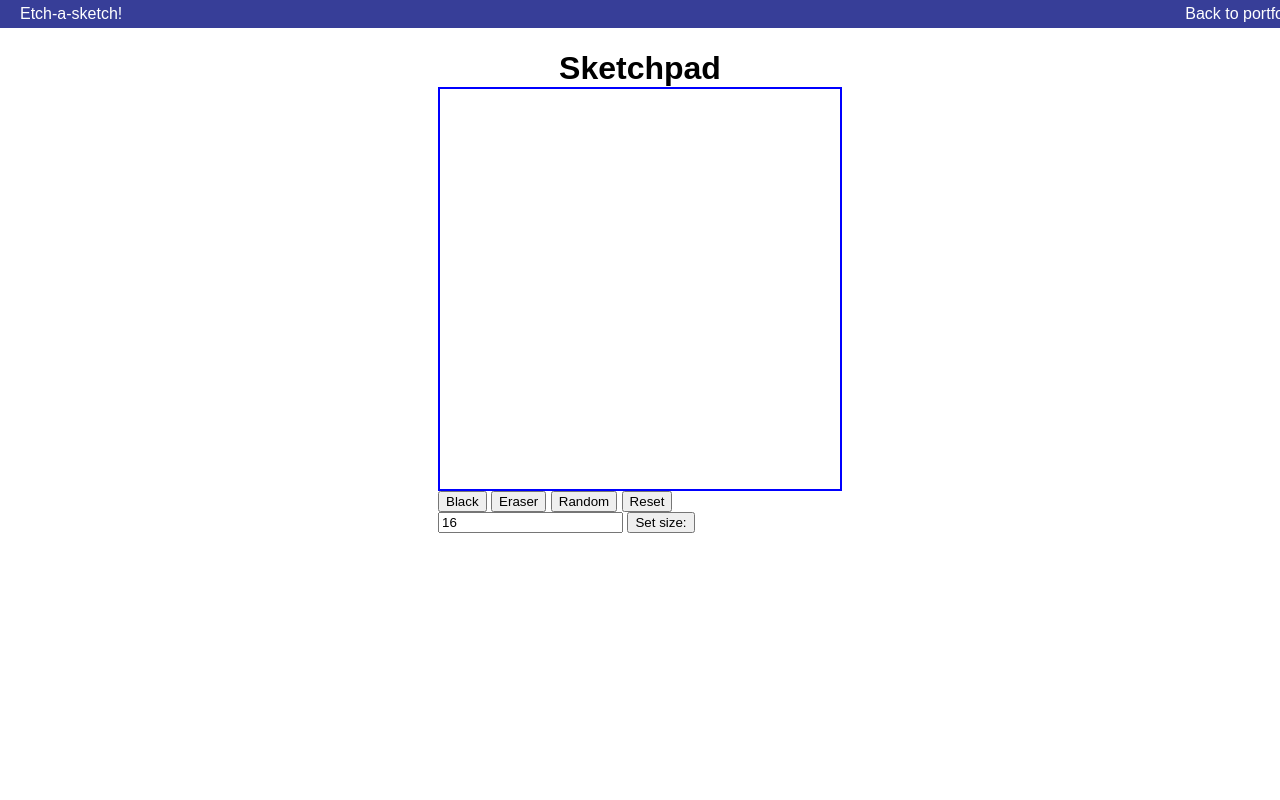
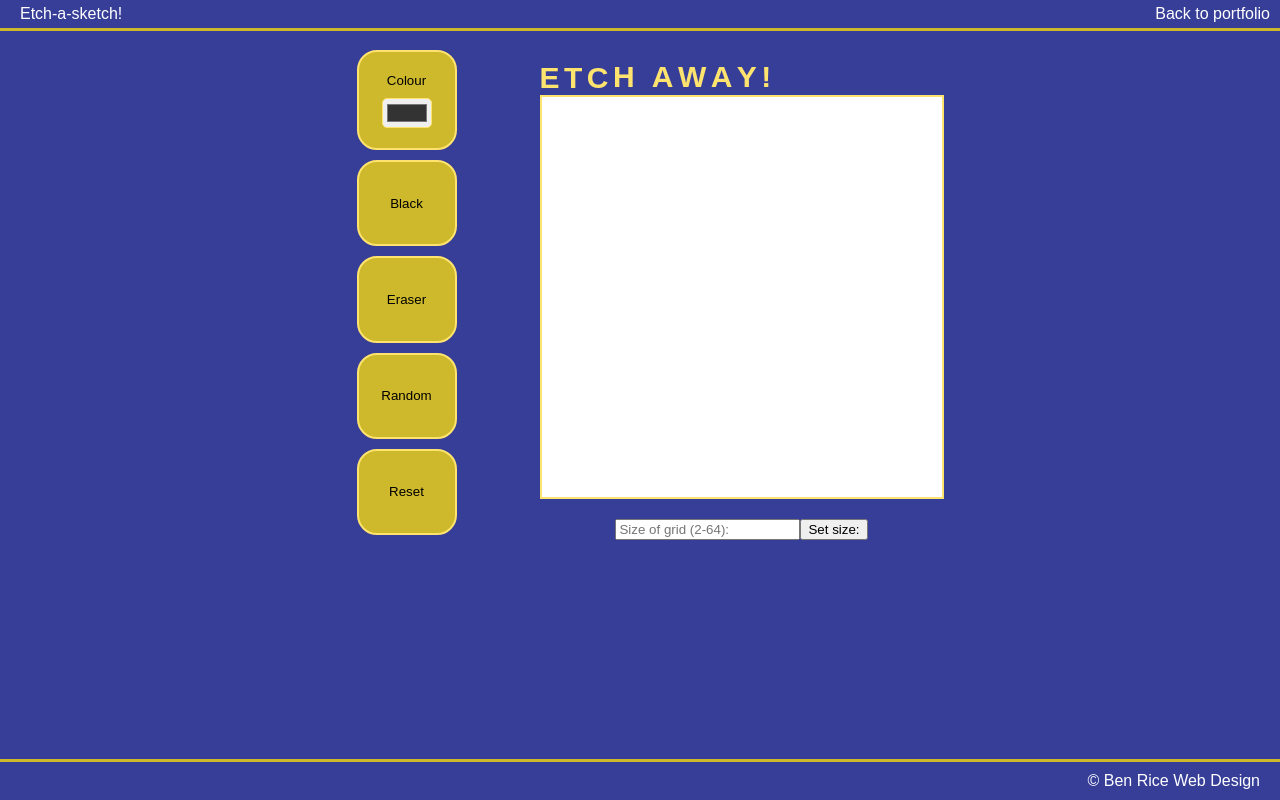
Before and after one commit to mrbenrice/etchasketch, a plain HTML site: page index.html in a window 1280 px wide. Drawn offline with Linux system fonts and the light colour scheme.

Commit message:
CSS file finished
- beautified the web page
- add a 'pick your own colour' button
- Added the pick your own colour to the script
- Made some div changes to html to accomodate colour picker inside colour picker
button
- Added some minor animations

```diff
--- a/eas.js
+++ b/eas.js
@@ -1,3 +1,11 @@
+let DEFAULTCOLOR = 'black';
+let DEFAULTSIZE = 16;
+
+window.onload = () => {
+    setGridSize(DEFAULTSIZE);
+    color = DEFAULTCOLOR;
+}
+
 let color = 'black';
 let mouseDown = false;
 document.body.onmousedown = () => (mouseDown = true);
@@ -24,8 +32,6 @@ for (let i = 0; i < (cellSize * cellSize); i++) {
  }
 }
 
-setGridSize(16);
-
 function changeGridSize (input) {
     if (input >= 2 && input <= 65)
     {
@@ -42,6 +48,10 @@ function colorCell() {
     if (color == 'random') {
         this.style.transition = '0.2s';
         this.style.backgroundColor = `hsl(${Math.random() * 360}, 100%, 50%)`
+    } else if (color == 'picker') {
+        let colorPicker = document.querySelector('#colorPicker').value
+        this.style.transition = '0.2s';
+        this.style.backgroundColor = colorPicker;
     } else {
         this.style.transition = '0.2s';
         this.style.backgroundColor = color;
@@ -58,3 +68,5 @@ function resetGrid() {
     let cells = grid.querySelectorAll('div')
     cells.forEach((div) => div.style.backgroundColor = 'white');
 }
+
+let button = document.querySelectorAll('button')
--- a/index.html
+++ b/index.html
@@ -16,21 +16,41 @@
     </header>
     <body>
         <div class="flexcontainer">
-            <div class="title"><h1>Sketchpad</h1></div>
             <div class="content">
-                <div class="grid"></div>
                 <div class="buttons">
+                    <div class="colorpickerbuttons">
+                        <button id = 'colorbtn' onclick="changeColor('picker')">Colour <input id="colorPicker" type="color" value="#333333" /></button>
+                    </div>
                     <button onclick="changeColor('black')">Black</button>
                     <button onclick="changeColor('white')">Eraser</button>
                     <button onclick="changeColor('random')">Random</button>
                     <button onclick="resetGrid()">Reset</button>
                 </div>
+            </div>
+                <div class="gridtitle">
+                    <div class="waviy">
+                        <span style="--i:1">E</span>
+                        <span style="--i:2">t</span>
+                        <span style="--i:3">c</span>
+                        <span style="--i:4">h</span>
+                        <span style="--i:4">&nbsp;</span>
+                        <span style="--i:5">A</span>
+                        <span style="--i:6">w</span>
+                        <span style="--i:7">a</span>
+                        <span style="--i:8">y</span>
+                        <span style="--i:8">!</span>
+                <div class="grid"></div>
                 <div class="input">
-                    <input type="text" placeholder="Size of grid:" value="16" onchange="changeGridSize(this.value)">
+                    <input type="text" placeholder="Size of grid (2-64):" value="" onchange="changeGridSize(this.value)">
                     <button>Set size:</button>
                 </div>
             </div>
         </div>
     </body>
+    <footer>
+        <div class="footercontainer">
+            <div class="copyright">&copy; Ben Rice Web Design</div>
+        </div>
+    </footer>
     <script src="./eas.js"></script>
 </html>
--- a/style.css
+++ b/style.css
@@ -1,6 +1,6 @@
 *{
     margin: 0;
-    font-family: Arial, Helvetica, sans-serif;
+    font-family: Arial, Helvetica, sans-serifr;
 }
 
 header {
@@ -14,27 +14,122 @@ header {
 .headercontainer {
     display: flex;
     justify-content: space-between;
-    width: 100%;
-    margin-block: 5px;
-    margin-inline: 20px;
+    padding-block: 5px;
+    padding-inline: 20px;
+    padding-right: 10px;
+    border-bottom: 3px solid #ceb92c;
 }
 
 body {
     margin-top: 50px;
     display: flex;
+    justify-content: center;
+    background-color: #373e98;
 }
 
 .flexcontainer {
     display: flex;
-    flex-direction: column;
-    align-items: center;
-    width: 100%;
+    width: 700px;
+    justify-content: space-around;
+
 }
 
+.gridtitle {
+    display: flex;
+    flex-direction: column;
+    justify-content: center;
+    align-items: center;
+}
 
 .grid {
     width: 400px;
     height: 400px;
     display: grid;
-    border: 2px solid blue;
+    border: 2px solid #fee36e;
+    margin-bottom: 20px;
 }
+
+.buttons {
+    display: flex;
+    flex-direction: column;
+    justify-content: space-evenly;
+    align-items: center;
+    height: 90%;
+    width: 110px;
+}
+
+#colorbtn {
+    display: flex;
+    flex-direction: column;
+    justify-content: center;
+    align-items: center;
+}
+
+.colorpickerbuttons {
+    display: flex;
+    align-items: center;
+}
+
+#colorPicker {
+    border: 1px solid #fee36e;
+    border-radius: 5px;
+    width: 50px;
+    height: 30px;
+    margin-top: 10px;
+}
+
+.buttons button {
+    height: 100px;
+    width: 100px;
+    margin-left: 30px;
+    border-radius: 20px;
+    background-color: #ceb92c;
+    border: 2px solid #fee36e;
+    margin-bottom: 10px;
+}
+
+.buttons button:active {
+    border: 3px solid #2668b2;
+}
+
+.input {
+    display: flex;
+    justify-content: center;
+    margin-bottom: 50px;
+}
+
+footer {
+    position: fixed;
+    bottom: 0;
+    width: 100%;
+    border-top: 3px solid #ceb92c;
+}
+
+.footercontainer {
+    background-color: #373e98;
+    color: white;
+    display: flex;
+    justify-content:flex-end ;
+    padding-right: 20px;
+    padding-block: 10px;
+}
+
+  .waviy span {
+    position: relative;
+    display: inline-block;
+    font-size: 30px;
+    font-weight: bold;
+    color: #fee36e;
+    text-transform: uppercase;
+    animation: waviy 1s infinite;
+    animation-delay: calc(.1s * var(--i));
+
+  }
+  @keyframes waviy {
+    50% {
+      transform: translateY(2px)
+    }
+    50%{
+      transform: translateY(-1px)
+    }
+  }
```
Also changed, not shown: 1 other file.
